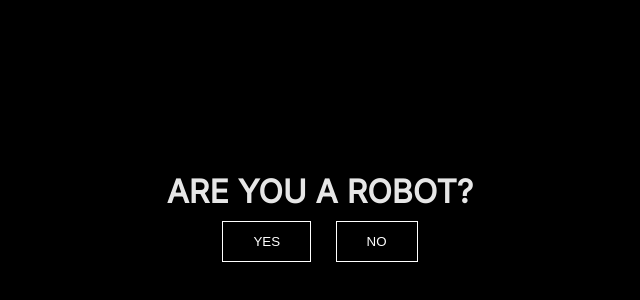
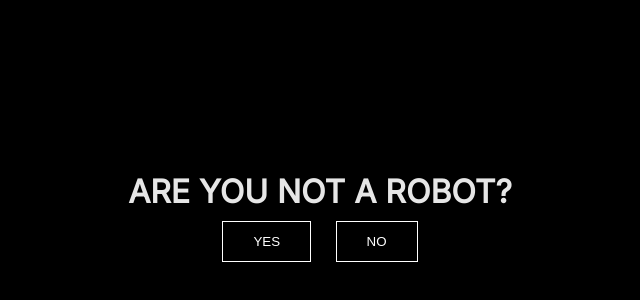
Before and after one commit to FINIXHAWK671/FINIXCrewDeveloper, a plain HTML site: page index.html in a window 1280 px wide. Shown: the part 178-478 px from the top of the page, without its empty margins (320-960 px from the left). Drawn offline with Linux system fonts and the light colour scheme.

Commit message:
ofc another update

```diff
--- a/index.html
+++ b/index.html
@@ -162,7 +162,7 @@ opacity:.6
 <body>
 
 <div id="gate">
-<h1>ARE YOU A ROBOT?</h1>
+<h1>ARE YOU NOT A ROBOT?</h1>
 <div>
 <button class="btn" onclick="yes()">YES</button>
 <button class="btn" onclick="deny()">NO</button>
@@ -202,6 +202,7 @@ Developed in collaboration with <span class="highlight">international developers
 <span class="highlight">Malaysia</span>,
 <span class="highlight">Russia</span>,
 <span class="highlight">United States</span>,
+<span class="highlight">Portugal</span>,
 <span class="highlight">Spain</span> and other regions, this project takes place in a remote mountain facility located in a classified <span class="highlight">[REDACTED]</span> region.
 </p>
 <br>
```
